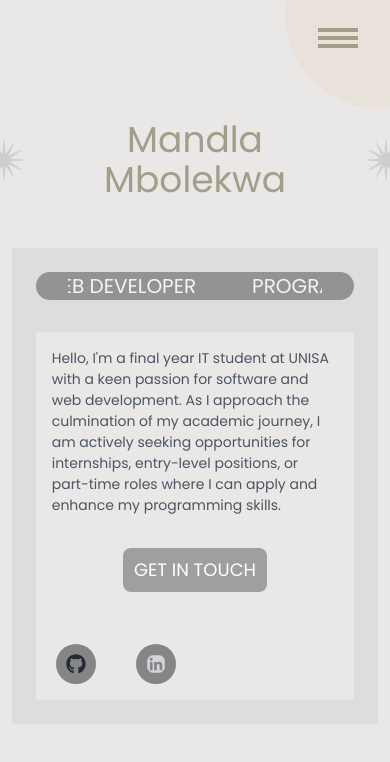
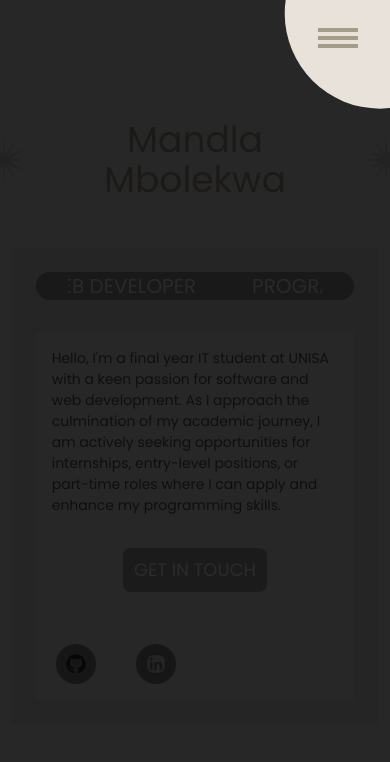
Before and after one commit to 23Mandla/portfolio, a React (Create React App) app: page / in a window 390 px wide. Both pictures are taken after a click on the element 334 px from the left and 56 px from the top of the page. Shown: the top 762 px of the page. Built offline with nearby package versions, Linux system fonts and the light colour scheme.

Commit message:
media querries

```diff
--- /dev/null
+++ b/src/componets/Navbar/MenuItem.js
@@ -0,0 +1,13 @@
+import React from "react";
+import { motion } from "framer-motion";
+
+export default function MenuItem({ showMenu: isOpen}) {
+  return (
+    isOpen && (
+      <motion.div
+        className={`absolute w-full h-full z-20 block md:hidden`}
+        style={{ background: "rgba(0,0,0,0.83)" }}
+      ></motion.div>
+    )
+  );
+}
--- a/src/componets/Navbar/Navbar.js
+++ b/src/componets/Navbar/Navbar.js
@@ -1,8 +1,8 @@
 import React from "react";
 import { Link } from "react-router-dom";
-import ToggleNav from "./ToggleNav";
+import MenuItem from "./MenuItem";;
+export default function Navbar({isOpen}) {
 
-export default function Navbar() {
   return (
     <>
       <div className="fixed flex-col w-1/5 float-left h-full items-center justify-center hidden md:flex">
@@ -39,7 +39,7 @@ export default function Navbar() {
           </Link>
         </div>
       </div>
-      <ToggleNav />
+     <MenuItem showMenu={isOpen}/>
     </>
   );
 }
--- a/src/componets/Navbar/ToggleNav.js
+++ b/src/componets/Navbar/ToggleNav.js
@@ -1,9 +1,9 @@
 import React from "react"
 
-export default function ToggleNav() {
+export default function ToggleNav({toggle}) {
   return (
-    <div className="absolute z-10 w-full h-full  block md:hidden">
-      <div className="relative flex flex-col  items-center gap-1 bg-[#e9e2db] float-right w-28 h-28 pt-7 pl-2 cursor-pointer" style={{clipPath:"circle(85% at 91% 12%)"}}>
+    <div className="absolute z-40 w-full h-full block md:hidden"  >
+      <div className="relative flex flex-col  items-center gap-1 bg-[#e9e2db] float-right w-28 h-28 pt-7 pl-2 cursor-pointer" style={{clipPath:"circle(85% at 91% 12%)"}} onClick={toggle}>
         <span className="w-10 h-1 bg-[#A39D89]"></span>
         <span className="w-10 h-1 bg-[#A39D89]"></span>
         <span className="w-10 h-1 bg-[#A39D89]"></span>
--- a/src/pages/Layout.js
+++ b/src/pages/Layout.js
@@ -1,12 +1,21 @@
-import React from "react";
+import React, {useState} from "react";
 import Navbar from "../componets/Navbar/Navbar";
+import ToggleNav from "../componets/Navbar/ToggleNav";
 import { Outlet } from "react-router-dom";
 
+
 export default function Layout() {
+  const [isOpen, setToggle] = useState(false);
+
+  const handleToggle = () => {
+    setToggle(!isOpen);
+  }
+
   return (
-    <div className="h-screen ">
+    <div className="relative h-screen ">
       <div>
-        <Navbar />
+        <Navbar isOpen={isOpen}/>
+        <ToggleNav toggle={handleToggle} />
       </div>
 
       <div className="col-span-4 md:w-4/5 float-right">
```
